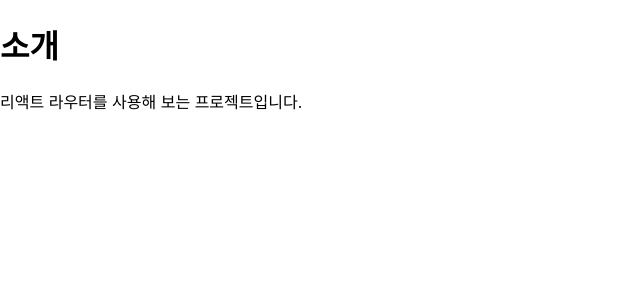
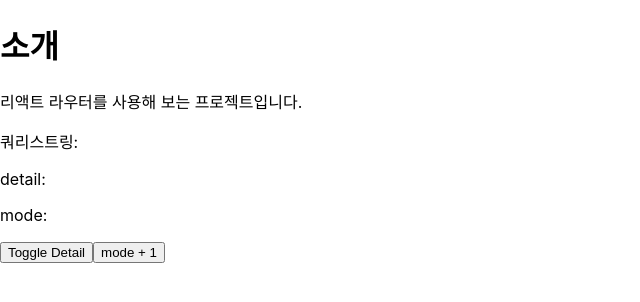
Before and after one commit to allnightcat/studyReact, a React (Create React App) app in the folder router-tutorial/: page /about in a window 1280 px wide. Shown: the top 302 px of the page, without its empty margins (0-640 px from the left). Built offline with nearby package versions, Linux system fonts and the light colour scheme.

Commit message:
쿼리스트링 적용하기

```diff
--- a/router-tutorial/src/pages/About.js
+++ b/router-tutorial/src/pages/About.js
@@ -1,10 +1,28 @@
 import React from "react";
+import { useLocation, useSearchParams } from "react-router-dom";
 
 const About = () => {
+  const location = useLocation();
+  const [searchParams, setSearchParams] = useSearchParams();
+  const detail = searchParams.get("detail");
+  const mode = searchParams.get("mode");
+
+  const onToggleDetail = () => {
+    setSearchParams({ mode, detail: detail === "true" ? false : true });
+  };
+  const onIncreaseMode = () => {
+    const nextMode = mode === null ? 1 : parseInt(mode) + 1;
+    setSearchParams({ mode: nextMode, detail });
+  };
   return (
     <div>
       <h1>소개</h1>
       <p>리액트 라우터를 사용해 보는 프로젝트입니다.</p>
+      <p>쿼리스트링: {location.search}</p>
+      <p>detail: {detail}</p>
+      <p>mode: {mode}</p>
+      <button onClick={onToggleDetail}>Toggle Detail</button>
+      <button onClick={onIncreaseMode}>mode + 1</button>
     </div>
   );
 };
```
